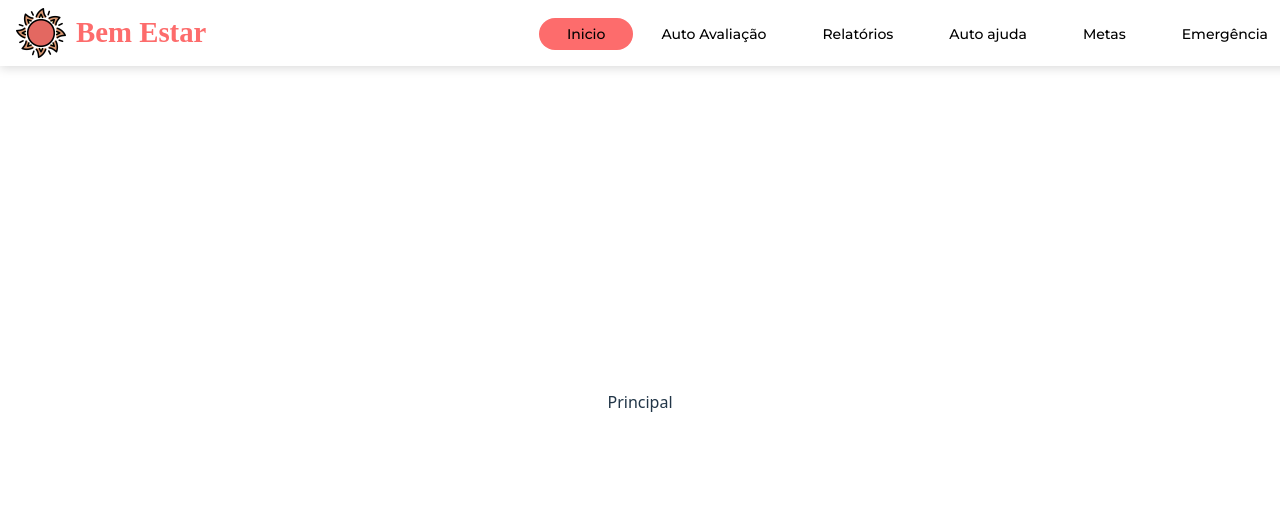
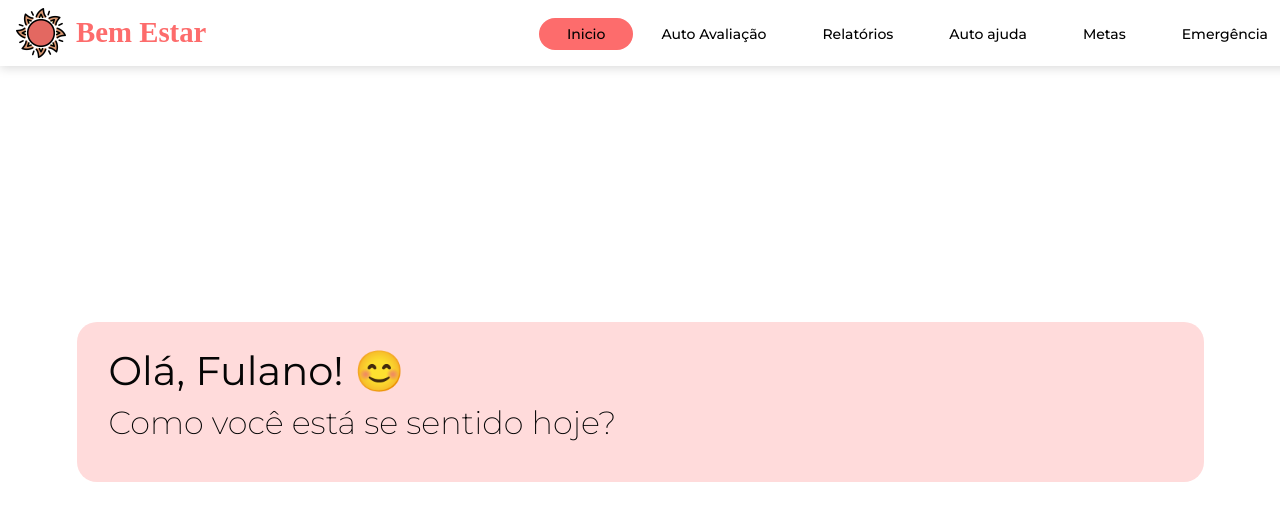
Before and after one commit to zVihugo/App-Bem-Estar, a React (Vite) app in the folder Front/: page / in a window 1280 px wide. Shown: the top 520 px of the page. Built offline with nearby package versions, Linux system fonts and the light colour scheme; a web font is replaced by a local one.

Commit message:
feat: componente card-welcome

```diff
--- /dev/null
+++ b/Front/src/components/Card-Welcome/cardwelcome.jsx
@@ -0,0 +1,13 @@
+import React from 'react';
+import styles from './cardwelcome.module.css'
+
+const CardWelcome = () => {
+    return (
+        <div className={styles.card}>
+            <h1>Olá, Fulano! 😊 </h1>
+            <h2>Como você está se sentido hoje?</h2>
+        </div>
+    );
+};
+
+export default CardWelcome;
--- /dev/null
+++ b/Front/src/components/Card-Welcome/cardwelcome.module.css
@@ -0,0 +1,32 @@
+.card {
+    width: 1127px;
+    height: 160px;
+    flex-shrink: 0;
+    border-radius: 20px;
+    background: var(--Cosmos-100, #FFDBDB);
+    text-align: left;
+}
+
+.card h1{
+    color: var(--Black-950, #050505);
+    font-family: Montserrat;
+    font-size: 40px;
+    font-style: normal;
+    font-weight: 400;
+    line-height: normal;
+    margin: 0;
+    padding-top: 24px;
+    padding-left: 32px;
+}
+
+.card h2{
+    color: var(--Black-950, #050505);
+    font-family: Montserrat;
+    font-size: 32px;
+    font-style: normal;
+    font-weight: 200;
+    line-height: normal;
+    margin: 0;
+    padding-left: 32px;
+    padding-top: 8px;
+}
--- a/Front/src/pages/Principal/Principal.jsx
+++ b/Front/src/pages/Principal/Principal.jsx
@@ -1,8 +1,11 @@
 import React from 'react'
-
+import CardWelcome from '../../components/Card-Welcome/cardwelcome'
 const Principal = () => {
   return (
-    <div>Principal</div>
+    <div>
+      <CardWelcome />
+
+    </div>
   )
 }
 
```
